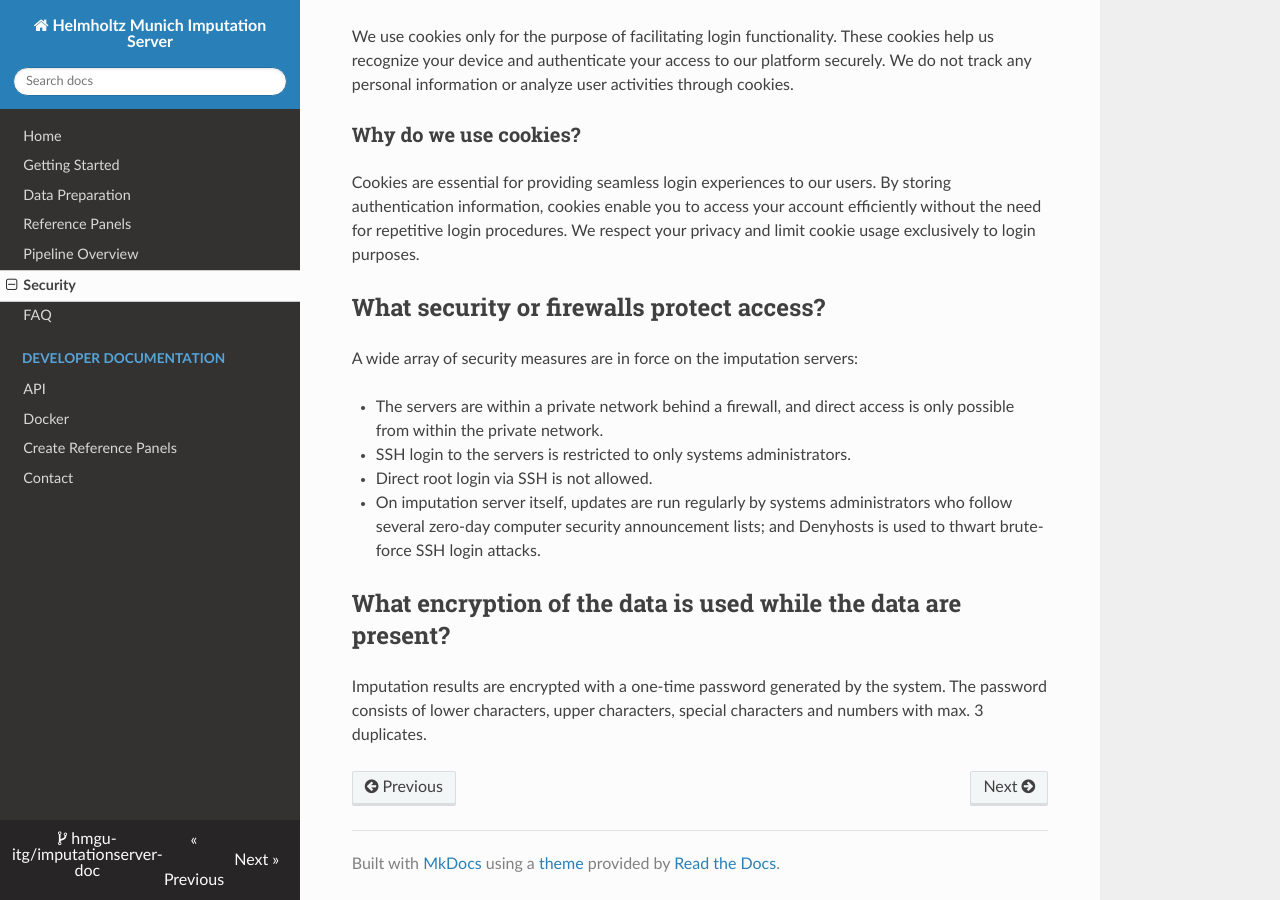
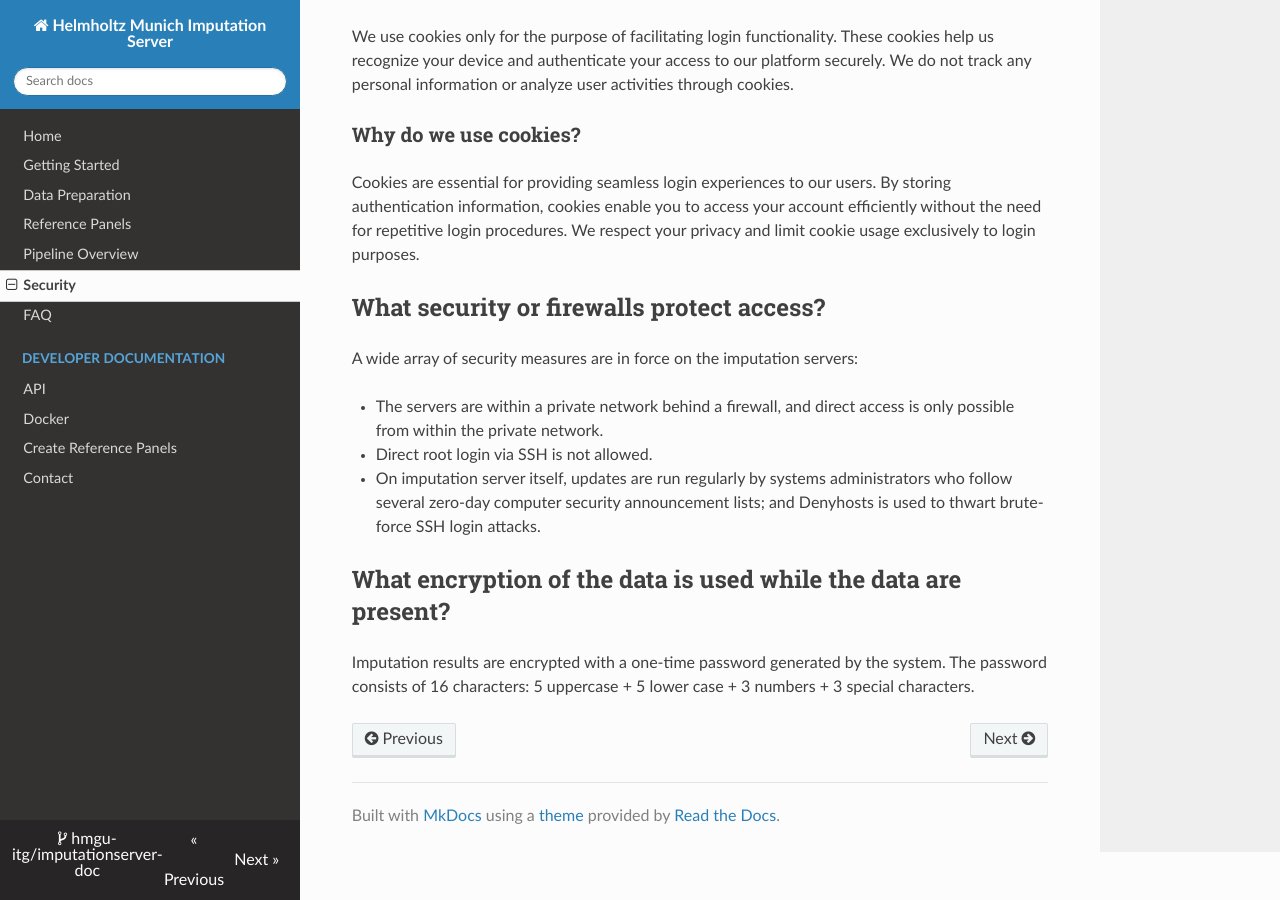
Before and after one commit to hmgu-itg/imputationserver-doc, an MkDocs documentation site: the page built from docs/data-sensitivity.md, in a window 1280 px wide and 900 px high, scrolled down 1176 px. Built offline with MkDocs 1.6.1, drawn with Linux system fonts in a browser that asks for light colours; nearby versions of some CDN libraries.

Commit message:
Update password policy

```diff
--- a/docs/data-sensitivity.md
+++ b/docs/data-sensitivity.md
@@ -34,11 +34,10 @@ Cookies are essential for providing seamless login experiences to our users. By
 A wide array of security measures are in force on the imputation servers:
 
 - The servers are within a private network behind a firewall, and direct access is only possible from within the private network.
-- SSH login to the servers is restricted to only systems administrators.
 - Direct root login via SSH is not allowed.
 - On imputation server itself, updates are run regularly by systems administrators who follow several zero-day computer security announcement lists; and Denyhosts is used to thwart brute-force SSH login attacks.
 
 
 ## What encryption of the data is used while the data are present?
 
-Imputation results are encrypted with a one-time password generated by the system. The password consists of lower characters, upper characters, special characters and numbers with max. 3 duplicates.
+Imputation results are encrypted with a one-time password generated by the system. The password consists of 16 characters: 5 uppercase + 5 lower case + 3 numbers + 3 special characters.
```
